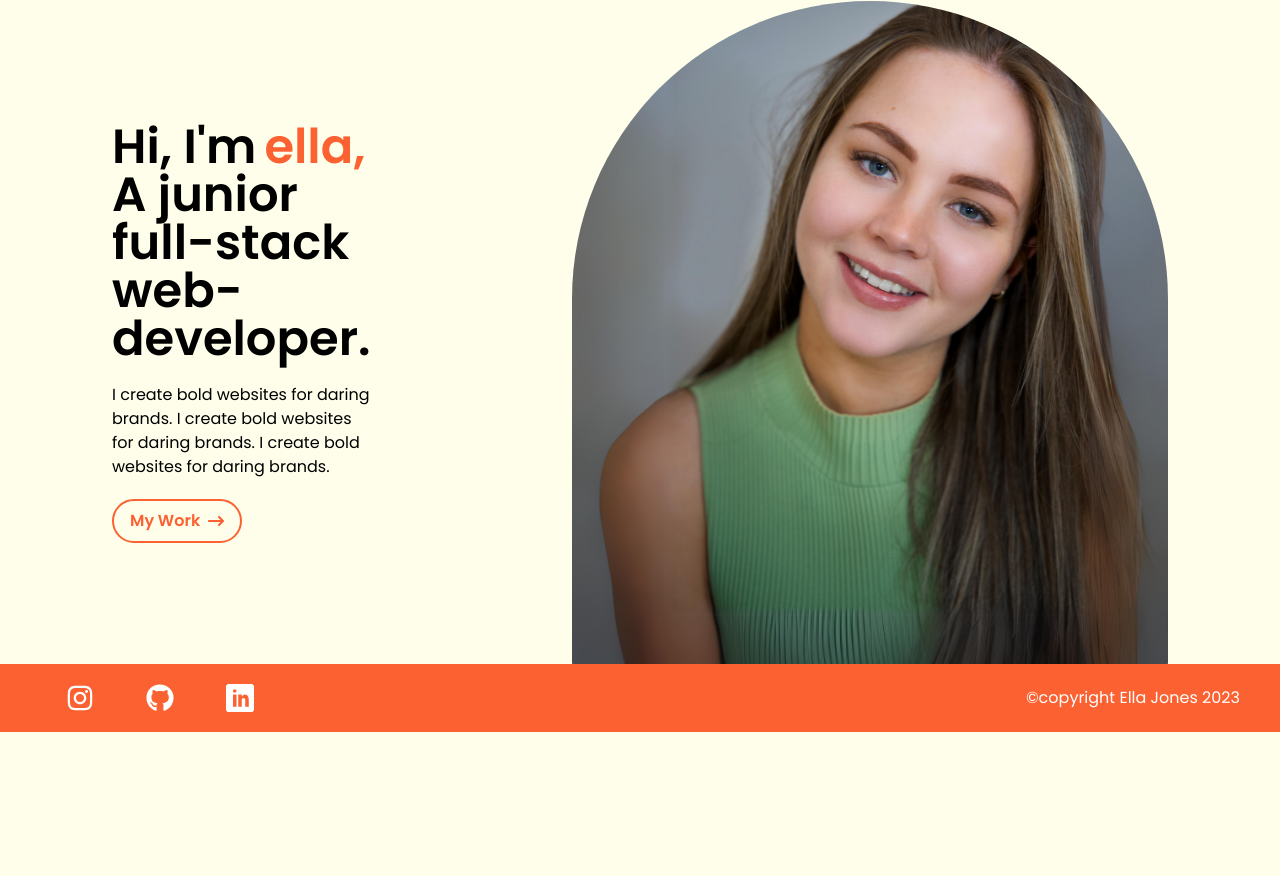
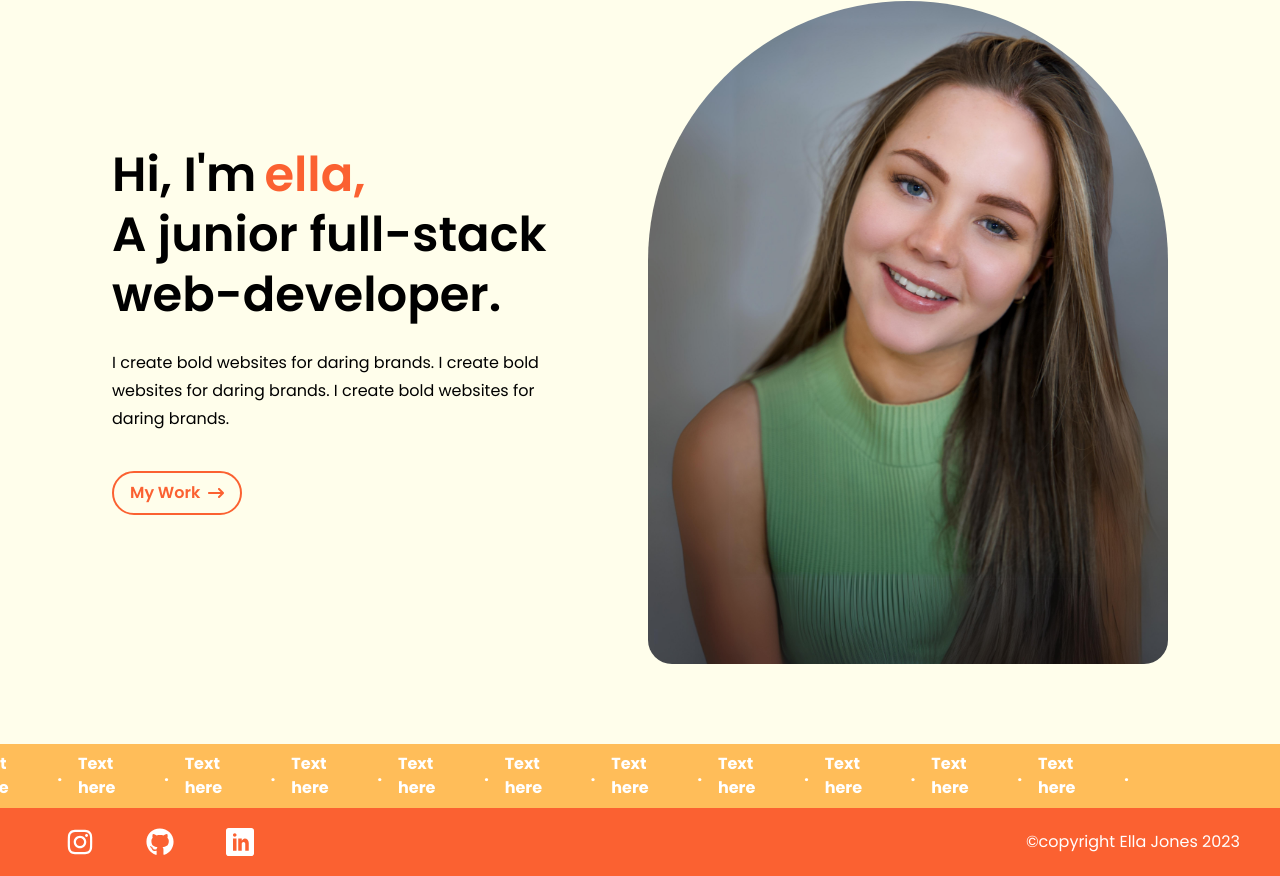
Before and after one commit to ella-jones/portfolio-new, a React (Create React App) app: page / in a window 1280 px wide. Shown: the part 159-1035 px from the top of the page. Before the commit the page ends 891 px from the top, so only its background shows below. Built offline with nearby package versions, Linux system fonts and the light colour scheme; a web font is replaced by a local one.

Commit message:
feat: add infinite scroll bar to home page and fix image rounded corners

```diff
--- /dev/null
+++ b/src/components/InfiniteScroll.jsx
@@ -0,0 +1,86 @@
+import React from 'react'
+
+const InfiniteScroll = () => {
+  return (
+    <div className="bg-apricot w-full inline-flex flex-nowrap overflow-hidden h-16 font-bold text-white">
+        <ul class="flex items-center justify-center md:justify-start [&_li]:mx-2 [&_img]:max-w-none animate-infinite-scroll">
+            <li>
+                <h1>Text here</h1>
+            </li>
+            <li>
+                <h2> . </h2>
+            </li>
+            <li>
+                <h1>Text here</h1>
+            </li>
+            <li>
+                <h2> . </h2>
+            </li>
+            <li>
+                <h1>Text here</h1>
+            </li>
+            <li>
+                <h2> . </h2>
+            </li>
+            <li>
+                <h1>Text here</h1>
+            </li>
+            <li>
+                <h2> . </h2>
+            </li>
+            <li>
+                <h1>Text here</h1>
+            </li>
+            <li>
+                <h2> . </h2>
+            </li>
+            <li>
+                <h1>Text here</h1>
+            </li>
+            <li>
+                <h2> . </h2>
+            </li>
+        </ul>
+        <ul class="flex items-center justify-center md:justify-start [&_li]:mx-2 [&_img]:max-w-none animate-infinite-scroll" aria-hidden="true">
+        <li>
+                <h1>Text here</h1>
+            </li>
+            <li>
+                <h2> . </h2>
+            </li>
+            <li>
+                <h1>Text here</h1>
+            </li>
+            <li>
+                <h2> . </h2>
+            </li>
+            <li>
+                <h1>Text here</h1>
+            </li>
+            <li>
+                <h2> . </h2>
+            </li>
+            <li>
+                <h1>Text here</h1>
+            </li>
+            <li>
+                <h2> . </h2>
+            </li>
+            <li>
+                <h1>Text here</h1>
+            </li>
+            <li>
+                <h2> . </h2>
+            </li>
+            <li>
+                <h1>Text here</h1>
+            </li>
+            <li>
+                <h2> . </h2>
+            </li>
+        </ul>
+    </div>
+  )
+}
+
+export default InfiniteScroll
--- a/src/pages/HomePage.jsx
+++ b/src/pages/HomePage.jsx
@@ -4,31 +4,37 @@ import MainLayout from "../components/MainLayout";
 import { images } from "../constants";
 import { NavLink } from "react-router-dom";
 import { FaArrowRightLong } from "react-icons/fa6";
+import InfiniteScroll from "../components/InfiniteScroll";
 
 const HomePage = () => {
     return (
         <MainLayout>
-            <section className="flex justify-between items-center px-28 pt-20 ">
-                <div className="w-1/4">
+            <section className="flex justify-between items-center px-28 py-20 ">
+                <div className="w-1/2">
                     <div className="text-5xl font-semibold">
                         <div className="flex gap-2">
                             <h1>Hi, I'm </h1>
                             <h1 className="text-tangerine">ella,</h1>
                         </div>
-                        <h1>A junior full-stack</h1>
-                        <h1>web-developer.</h1>
+                        <h1 className="mt-3">A junior full-stack</h1>
+                        <h1 className="mt-3">web-developer.</h1>
                     </div>
-                    <p className="mt-5">I create bold websites for daring brands. I create bold websites for daring brands. I create bold websites for daring brands.</p>
+                    <p className="mt-8">I create bold websites for daring brands. I create bold</p>
+                    <p className="mt-1">websites for daring brands. I create bold websites for</p>
+                    <p className="mt-1">daring brands.</p>
                     <NavLink to="/Projects">
-                        <button className="flex items-center gap-2 border-2 text-tangerine border-tangerine rounded-3xl px-4 py-2 mt-5">
+                        <button className="flex items-center gap-2 border-2 text-tangerine border-tangerine rounded-3xl px-4 py-2 mt-10">
                             <h1 className="font-semibold">My Work</h1>
                             <FaArrowRightLong />
                         </button>
                     </NavLink>
 
                 </div>
-                <img src={images.Headshot} alt="Ella Jones Headshot" className="h-[663px] w-[596px] object-cover rounded-t-full rounded-b-3xl "/>
+                <div className="rounded-b-3xl overflow-hidden">
+                    <img src={images.Headshot} alt="Ella Jones Headshot" className="h-[663px] w-[520px] object-cover rounded-t-full"/>
+                </div>
             </section>
+            <InfiniteScroll />
         </MainLayout>
     );
 };
--- a/tailwind.config.js
+++ b/tailwind.config.js
@@ -12,7 +12,16 @@ module.exports = {
 			},
 			fontFamily: {
 				poppins: ["Poppins", "sans-serif"],
-			}
+			},
+      animation: {
+        'infinite-scroll': 'infinite-scroll 25s linear infinite',
+      },
+      keyframes: {
+        'infinite-scroll': {
+          from: { transform: 'translateX(0)' },
+          to: { transform: 'translateX(-100%)' },
+        }
+      }
     },
   },
   plugins: [],
```
